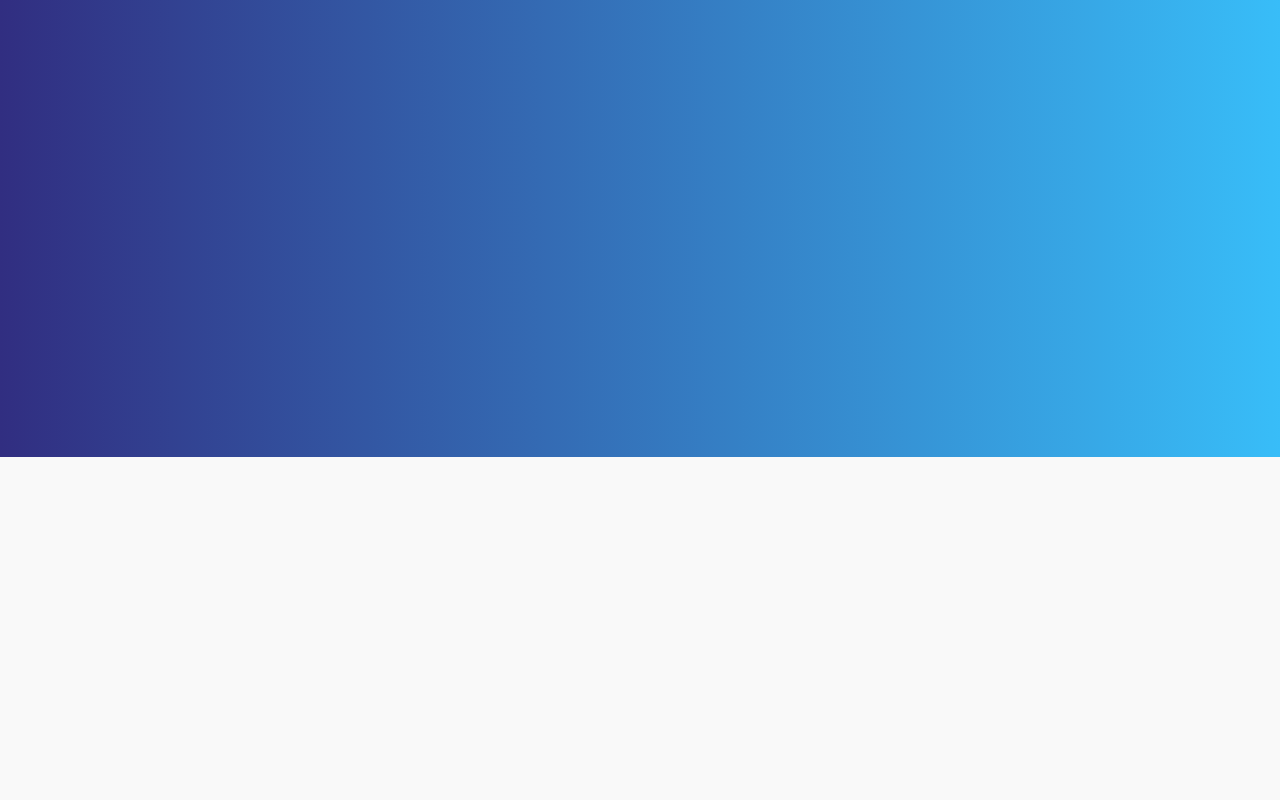
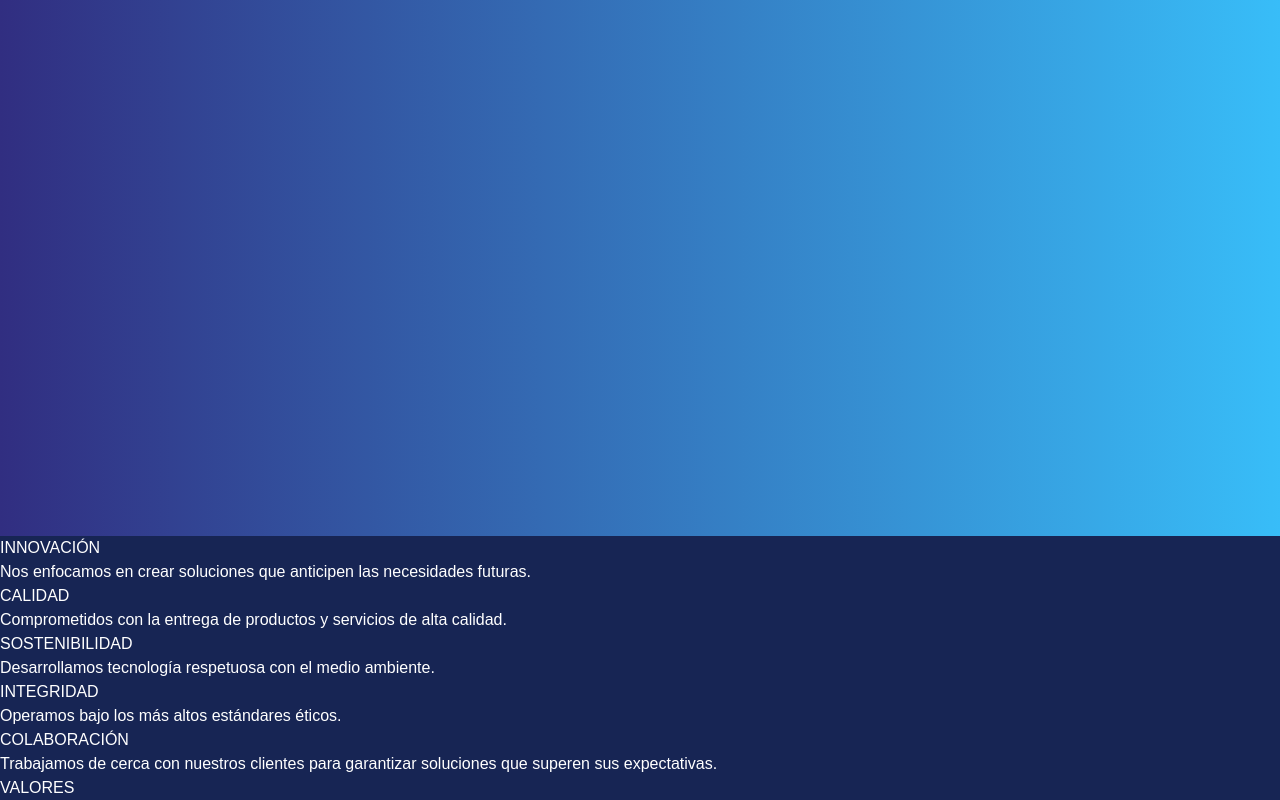
Before and after one commit to KevinRojas89/Front-Grupo3DevOps, a Next.js app: page /quienes in a window 1280 px wide. Shown: the part 1994-2794 px from the top of the page. Before the commit the page ends 2451 px from the top, so only its background shows below. Built offline with nearby package versions, Linux system fonts and the light colour scheme.

Commit message:
Se Implementaron los valores en Quienes Somos

```diff
--- a/src/app/page.js
+++ b/src/app/page.js
@@ -12,8 +12,8 @@ export default function Home() {
   return (
     <div className="bg-white font-sans ">
 
-      <div className="bg-white py-6">
-        <div className="container mx-auto flex items-center justify-between px-2">
+      <div className="bg-white py-6 mx-1">
+        <div className="container mx-10 flex items-center justify-between px-4 shadow-md">
           <img className="h-32" src="/imagenes/logofront.svg"></img>
           <nav>
             <ul className="flex space-x-6 ">
@@ -24,9 +24,9 @@ export default function Home() {
         </div>
       </div>
 
-      <div className="bg-white py-40  relative overflow-hidden">
-        <div className="container mx-auto px-0 relative z-10">
-          <div className="max-w-3xl">
+      <div className="bg-white py-40  relative overflow-hidden shadow-sm">
+        <div className="container mx-auto px-4 relative z-10">
+          <div className="max-w-3xl ">
             <h1 className='text-5xl font-bold leading-tight mb-4'><span className="text-blue-800">Tecnología</span> que transforma<br></br><span className="text-blue-500">Soluciones</span> que perduran</h1>
             <ul className='list-disc list-inside space-y-2 text-lg'>
               <li>Únete a <span className="font-bold">Esencia</span> y sé parte del futuro tecnológico.</li>
@@ -34,7 +34,7 @@ export default function Home() {
             </ul>
           </div>
         </div >
-        <img className="absolute top-36 right-10 w-1/2 transform translate-x-1/4 -translate-y-1/4" src="/imagenes/fondo1.png"></img>
+        <img className="absolute top-32 right-12 w-1/2 transform translate-x-1/8 -translate-y-1/4 " src="/imagenes/fondo1.png"></img>
       </div>
     </div>
   );
--- a/src/app/quienes/page.js
+++ b/src/app/quienes/page.js
@@ -8,7 +8,7 @@ const whoAreWe = () => {
       {/* se agrega mainTittle con animaciones alojadas en el "globals.css" aplicadas con tailwind */}
       <div className="mainTittle pb-80 pt-64 flex flex-col items-center">
         <img
-          src="/imagenes/logo.png"
+          src="/imagenes/logofront.svg"
           alt="logo"
           className="w-1/5 scale-up-center"
         />
@@ -45,7 +45,7 @@ const whoAreWe = () => {
             justify-content: center;
             padding: 20px;
             position: relative;
-            max-width: 1000px;
+            max-width: 1200px;
             margin: 50px auto;
           }
 
@@ -154,6 +154,39 @@ const whoAreWe = () => {
           </div>
         </div>
       </div>
+
+      <div className="bg-blue-950 text-white">
+        <div class="container mx-auto py-12">
+          <div class="grid grid-cols-1 sm:grid-cols-2 lg:grid-cols-4 gap-6 mb-8">
+            <div class="bg-blue-700 p-6">
+              <h3 class="font-bold text-lg">INNOVACIÓN</h3>
+              <p class="mt-2">Nos enfocamos en crear soluciones que anticipen las necesidades futuras.</p>
+            </div>
+            <div class="bg-blue-500 p-6">
+              <h3 class="font-bold text-lg">CALIDAD</h3>
+              <p class="mt-2">Comprometidos con la entrega de productos y servicios de alta calidad.</p>
+            </div>
+            <div class="bg-blue-700 p-6">
+              <h3 class="font-bold text-lg">SOSTENIBILIDAD</h3>
+              <p class="mt-2">Desarrollamos tecnología respetuosa con el medio ambiente.</p>
+            </div>
+            <div class="bg-blue-500 p-6">
+              <h3 class="font-bold text-lg">INTEGRIDAD</h3>
+              <p class="mt-2">Operamos bajo los más altos estándares éticos.</p>
+            </div>
+            <div class="col-span-2 sm:col-span-2 lg:col-span-1 bg-blue-600 p-6">
+              <h3 class="font-bold text-lg">COLABORACIÓN</h3>
+              <p class="mt-2">Trabajamos de cerca con nuestros clientes para garantizar soluciones que superen sus expectativas.</p>
+            </div>
+          </div>
+          <div class="text-right">
+            <h1 class="text-4xl font-bold">VALORES</h1>
+          </div>
+        </div>
+      </div>
+
+
+
     </div>
   );
 };
```
